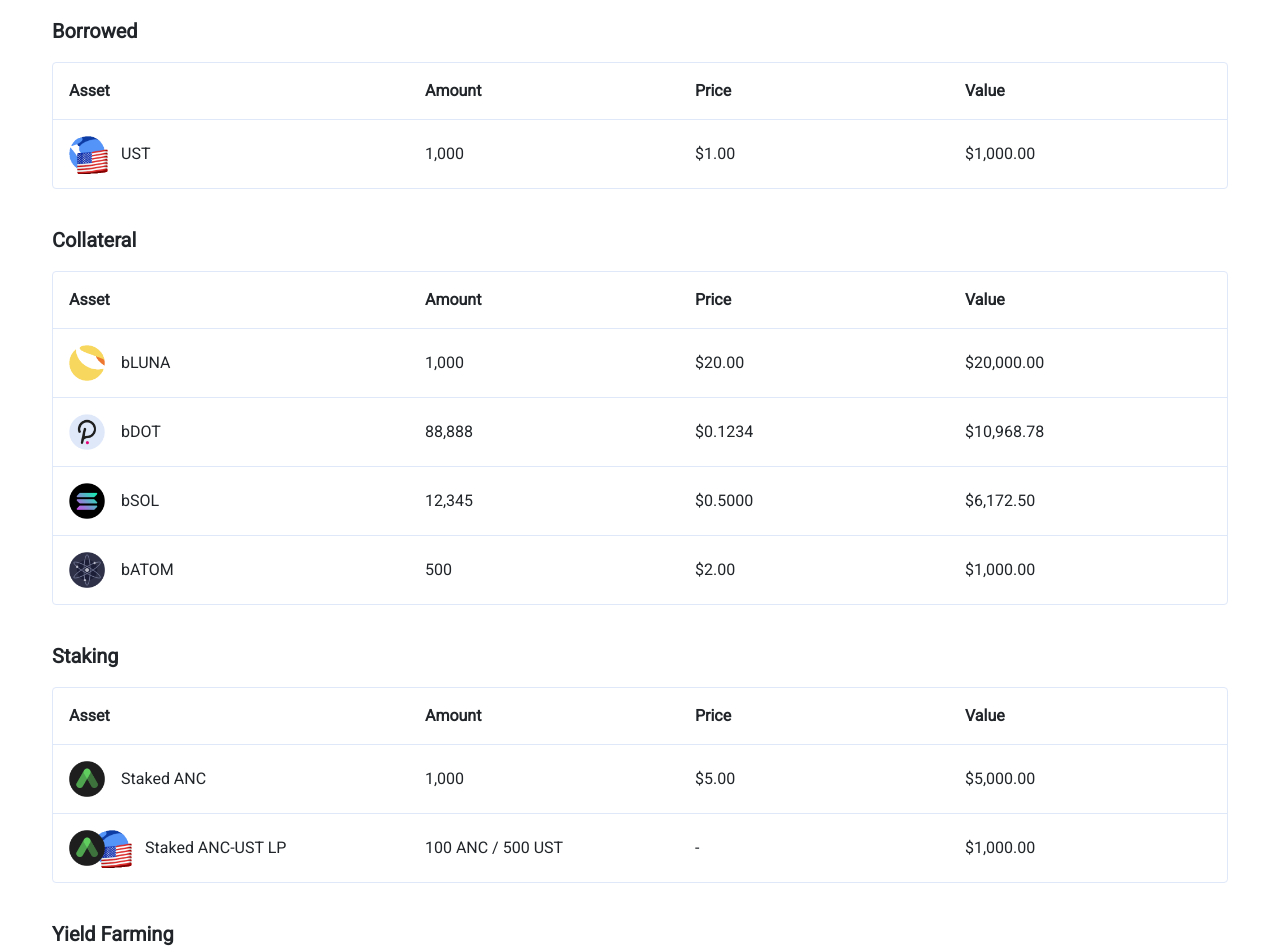
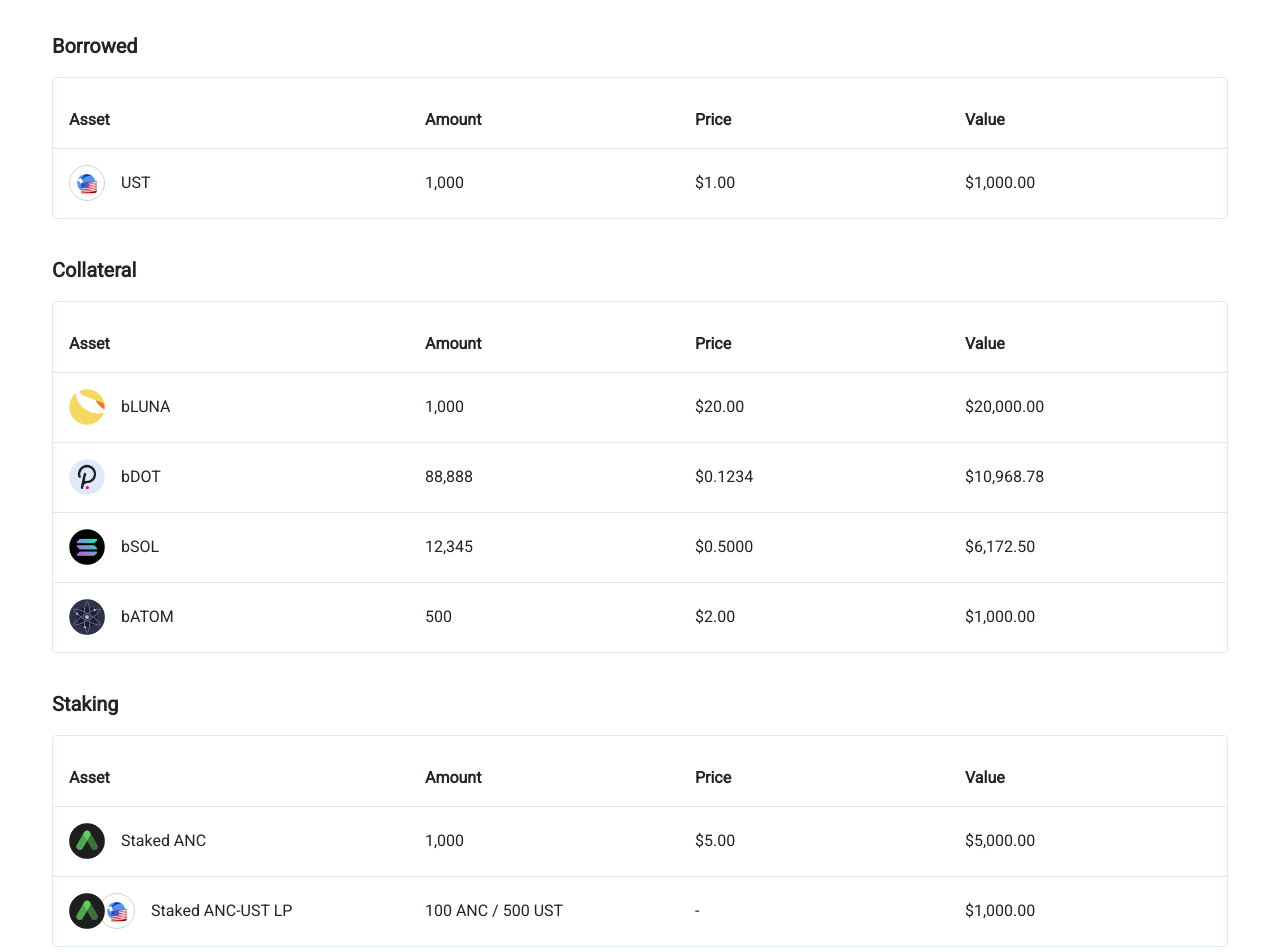
Before and after one commit to 0xlarry/lunarian, a Vue app: page /anchor in a window 1280 px wide. Shown: the part 480-1432 px from the top of the page. Built offline with nearby package versions, Linux system fonts and the light colour scheme.

Commit message:
Alternative styling for stablecoin icons

```diff
--- a/src/components/AssetIcon.vue
+++ b/src/components/AssetIcon.vue
@@ -1,10 +1,9 @@
 <template>
   <div class="d-flex align-items-center">
-    <div class="icon-container">
-      <img
-        :src="icon"
-        :class="'icon' + (isStableCoin(symbol) ? '-stablecoin' : '')"
-      />
+    <div
+      :class="'icon-container' + (isStableCoin(symbol) ? '-stablecoin' : '')"
+    >
+      <img :src="icon" />
     </div>
     <span class="ms-3">{{ symbol }}</span>
   </div>
@@ -39,16 +38,23 @@
   width: 36px;
 }
 
-.icon {
+.icon-container img {
   height: 100%;
   width: 100%;
 }
 
-.icon-stablecoin {
+.icon-container-stablecoin {
+  height: 36px;
+  width: 36px;
+  border-radius: 50%;
+  border: 1px solid #ced4da;
+}
+
+.icon-container-stablecoin img {
   position: relative;
-  left: 0;
-  top: 0;
-  height: 38.5px;
-  width: 38.5px;
+  left: 6.5px;
+  top: 4.5px;
+  height: 20px;
+  width: 20px;
 }
 </style>
--- a/src/components/Modal.vue
+++ b/src/components/Modal.vue
@@ -104,6 +104,7 @@
 td {
   padding-left: 0 !important;
   padding-right: 0 !important;
+  height: 53px !important;
 }
 
 .icon {
--- a/src/components/PairIcon.vue
+++ b/src/components/PairIcon.vue
@@ -1,16 +1,20 @@
 <template>
   <div class="d-flex align-items-center">
-    <div id="iconContainer1" class="icon-container">
-      <img
-        :src="asset1.icon"
-        :class="'icon' + (isStableCoin(asset1.symbol) ? '-stablecoin' : '')"
-      />
+    <div
+      id="iconContainer1"
+      :class="
+        'icon-container' + (isStableCoin(asset1.symbol) ? '-stablecoin' : '')
+      "
+    >
+      <img :src="asset1.icon" />
     </div>
-    <div id="iconContainer2" class="icon-container">
-      <img
-        :src="asset2.icon"
-        :class="'icon' + (isStableCoin(asset2.symbol) ? '-stablecoin' : '')"
-      />
+    <div
+      id="iconContainer2"
+      :class="
+        'icon-container' + (isStableCoin(asset2.symbol) ? '-stablecoin' : '')
+      "
+    >
+      <img :src="asset2.icon" />
     </div>
     <span id="pairName" class="ms-3">{{ pairName }}</span>
   </div>
@@ -19,9 +23,11 @@
 <script lang="ts">
 import { defineComponent, PropType } from "vue";
 import { AssetData } from "@/types";
+import AssetIcon from "@/components/AssetIcon.vue";
 
 export default defineComponent({
   name: "PairIcon",
+  components: { AssetIcon },
   props: {
     pairName: String,
     asset1: Object as PropType<AssetData>,
@@ -47,17 +53,24 @@
   width: 36px;
 }
 
-.icon {
+.icon-container img {
   height: 100%;
   width: 100%;
 }
 
-.icon-stablecoin {
+.icon-container-stablecoin {
+  height: 36px;
+  width: 36px;
+  border-radius: 50%;
+  border: 1px solid #ced4da;
+}
+
+.icon-container-stablecoin img {
   position: relative;
-  left: 0;
-  top: 0;
-  height: 38.5px;
-  width: 38.5px;
+  left: 6.5px;
+  top: 4.5px;
+  height: 20px;
+  width: 20px;
 }
 
 #iconContainer1 {
@@ -66,10 +79,10 @@
 
 #iconContainer2 {
   z-index: 998;
-  transform: translateX(-12px);
+  transform: translateX(-6px);
 }
 
 #pairName {
-  transform: translateX(-12px);
+  transform: translateX(-6px);
 }
 </style>
--- a/src/components/Table.vue
+++ b/src/components/Table.vue
@@ -79,6 +79,7 @@
 .table td {
   padding-top: 16px;
   padding-bottom: 16px;
+  height: 70px;
 }
 
 .table th {
```
